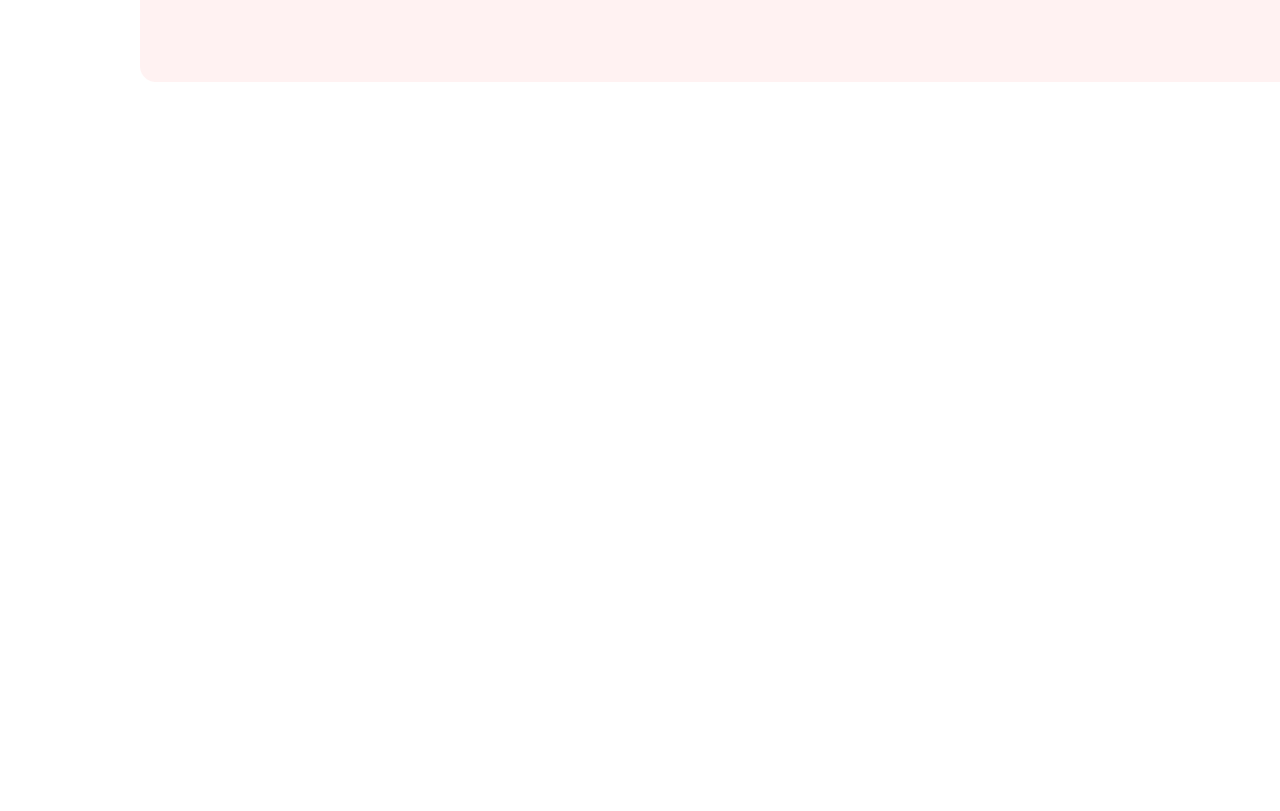
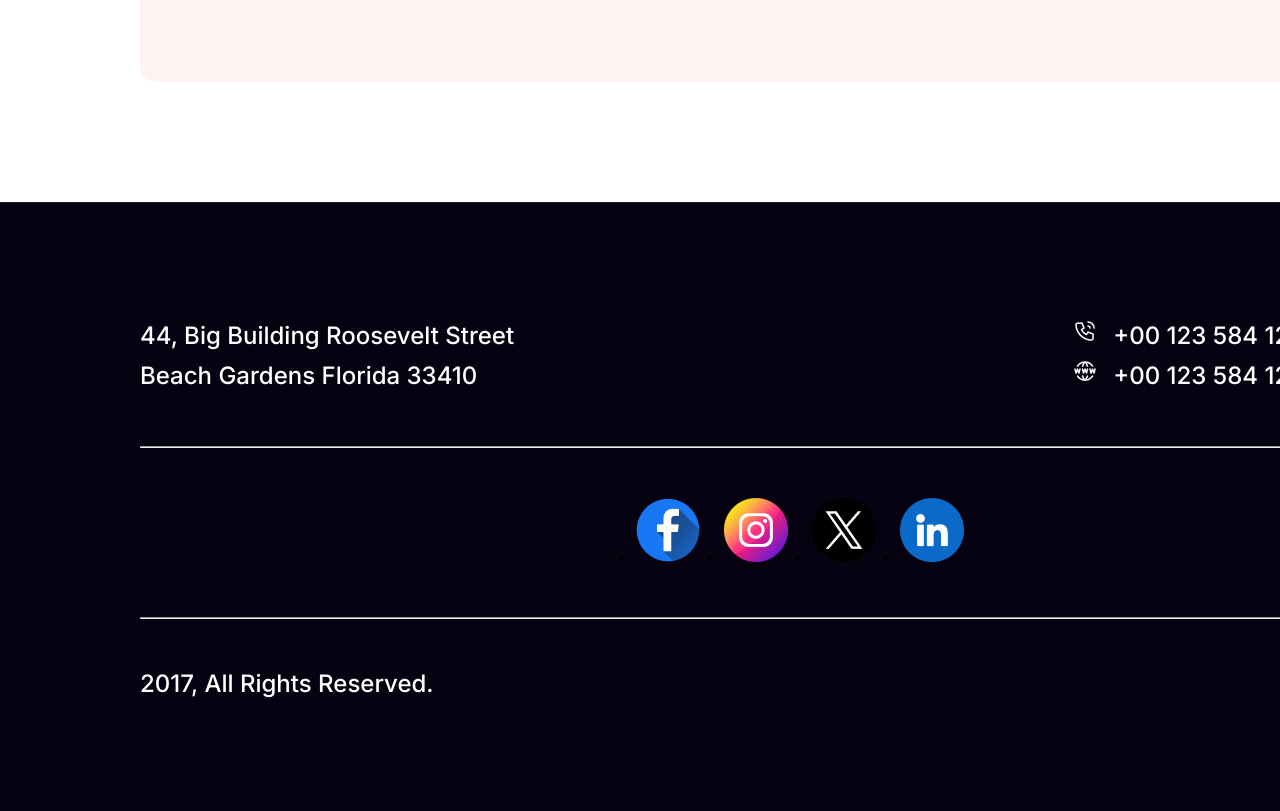
Before and after one commit to msaiful321/new-year-new-mission-website, a plain HTML site: page index.html in a window 1280 px wide. Shown: the part 6491-7302 px from the top of the page. Before the commit the page ends 6693 px from the top, so only its background shows below. Drawn offline with Linux system fonts and the light colour scheme.

Commit message:
footer section

```diff
--- a/css/style.css
+++ b/css/style.css
@@ -353,3 +353,76 @@ button {
   left: -5px;
 }
 /* subscribe section end */
+
+/* footer section start */
+footer {
+  background-image: url("../images/footer-bg.png");
+  background-repeat: no-repeat;
+  width: 1600px;
+  height: 609px;
+  display: flex;
+  justify-content: center;
+  align-items: center;
+}
+
+.footer-container {
+  width: 1320px;
+  margin: 0 auto;
+}
+
+address {
+  font-family: Inter;
+  font-size: 24px;
+  font-weight: 500;
+  font-style: normal;
+  line-height: 40px;
+  color: #ffffff;
+  margin-right: 559px;
+}
+
+.footer-row {
+  display: flex;
+}
+
+.contact {
+  font-family: Inter;
+  font-size: 24px;
+  font-weight: 500;
+  line-height: 40px;
+  color: #ffffff;
+}
+
+.contact img {
+  margin-right: 16px;
+}
+
+hr {
+  margin: 50px 0 50px 0;
+}
+
+ul {
+  display: flex;
+  justify-content: center;
+}
+
+li {
+  margin-right: 24px;
+}
+
+li:nth-child(4) {
+  margin-right: 0;
+}
+
+.copyright {
+  font-family: Inter;
+  font-size: 24px;
+  font-weight: 500;
+  font-style: normal;
+  color: #ffffff;
+  display: flex;
+}
+
+.reserved {
+  margin-right: 880px;
+}
+/* footer section end */
--- a/index.html
+++ b/index.html
@@ -135,6 +135,31 @@
             </div>
             <!--subscribe section end-->
         </main>
+
+        <footer>
+            <div class="footer-container">
+                <div class="footer-row">
+                    <address>44, Big Building Roosevelt Street <br>
+                        Beach Gardens Florida 33410</address>
+                    <p class="contact"><img src="images/call.png" alt="">+00 123 584 124 <br>
+                    <img src="images/website.png" alt="">+00 123 584 124</p>
+                </div>
+                <hr>
+                <div class="social-media">
+                    <ul>
+                        <li><a href="https://www.facebook.com/" target="_blank" rel=""><img src="images/facebook.png" alt=""></a></li>
+                        <li><a href="https://www.facebook.com/" target="_blank" rel=""><img src="images/instagram.png" alt=""></a></li>
+                        <li><a href="https://www.facebook.com/" target="_blank" rel=""><img src="images/twitter.png" alt=""></a></li>
+                        <li><a href="https://www.facebook.com/" target="_blank" rel=""><img src="images/linkedin.png" alt=""></a></li>
+                    </ul>
+                </div>
+                <hr>
+                <div class="copyright">
+                    <p class="reserved">2017, All Rights Reserved.</p>
+                    <p>Unsubscribe</p>
+                </div>
+            </div>
+        </footer>
     </body>
 
 </html>
```
